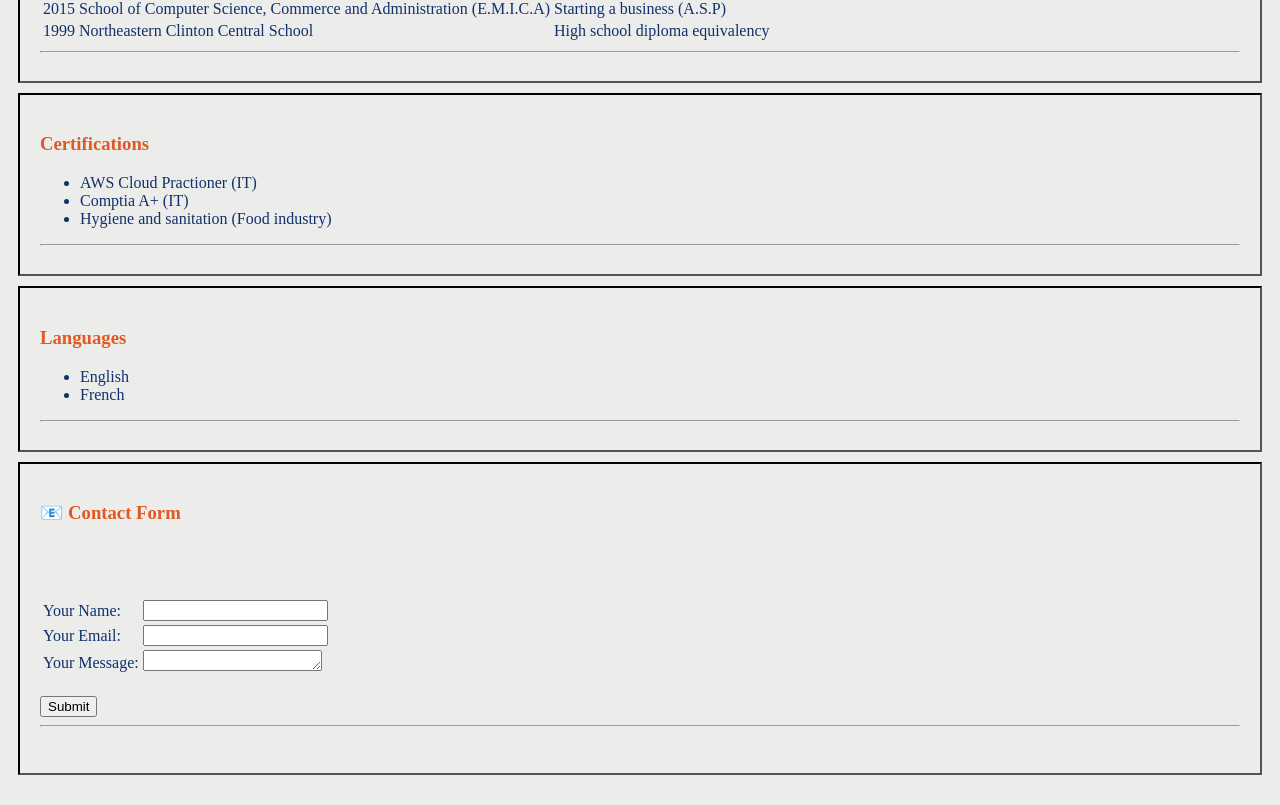
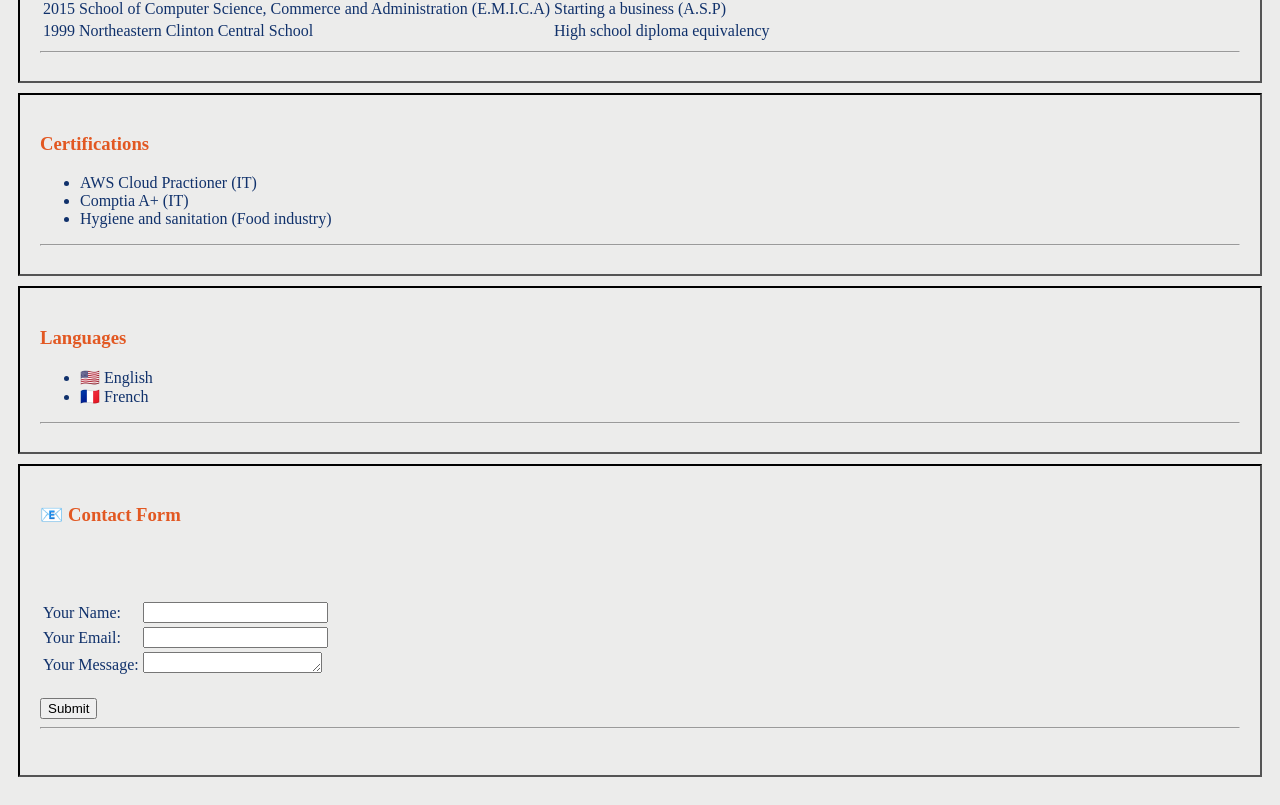
Before and after one commit to yannickgm/CV, a plain HTML site: page index.html in a window 1280 px wide. Shown: the part 992-1797 px from the top of the page. Drawn offline with Linux system fonts and the light colour scheme.

Commit message:
Adde language flag

```diff
--- a/index.html
+++ b/index.html
@@ -102,8 +102,8 @@
 <div class="">
 <h3>Languages</h3>
 <ul>
-  <li>English</li>
-  <li>French</li>
+  <li>🇺🇸 English</li>
+  <li>🇫🇷 French</li>
 </ul>
 <hr>
 <form class="" action="mailto:yannickgm@gmail.com" method="post">
```
